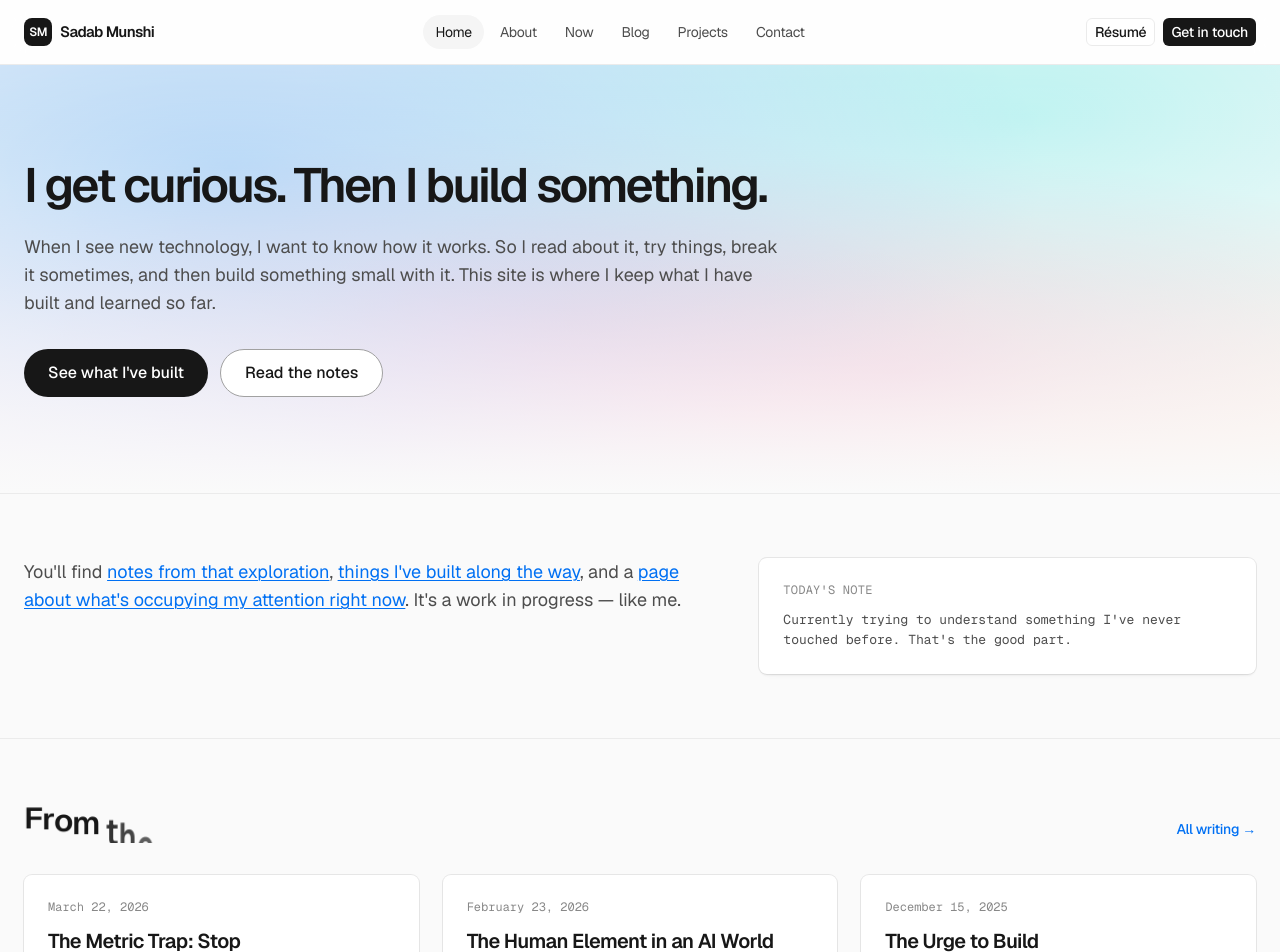
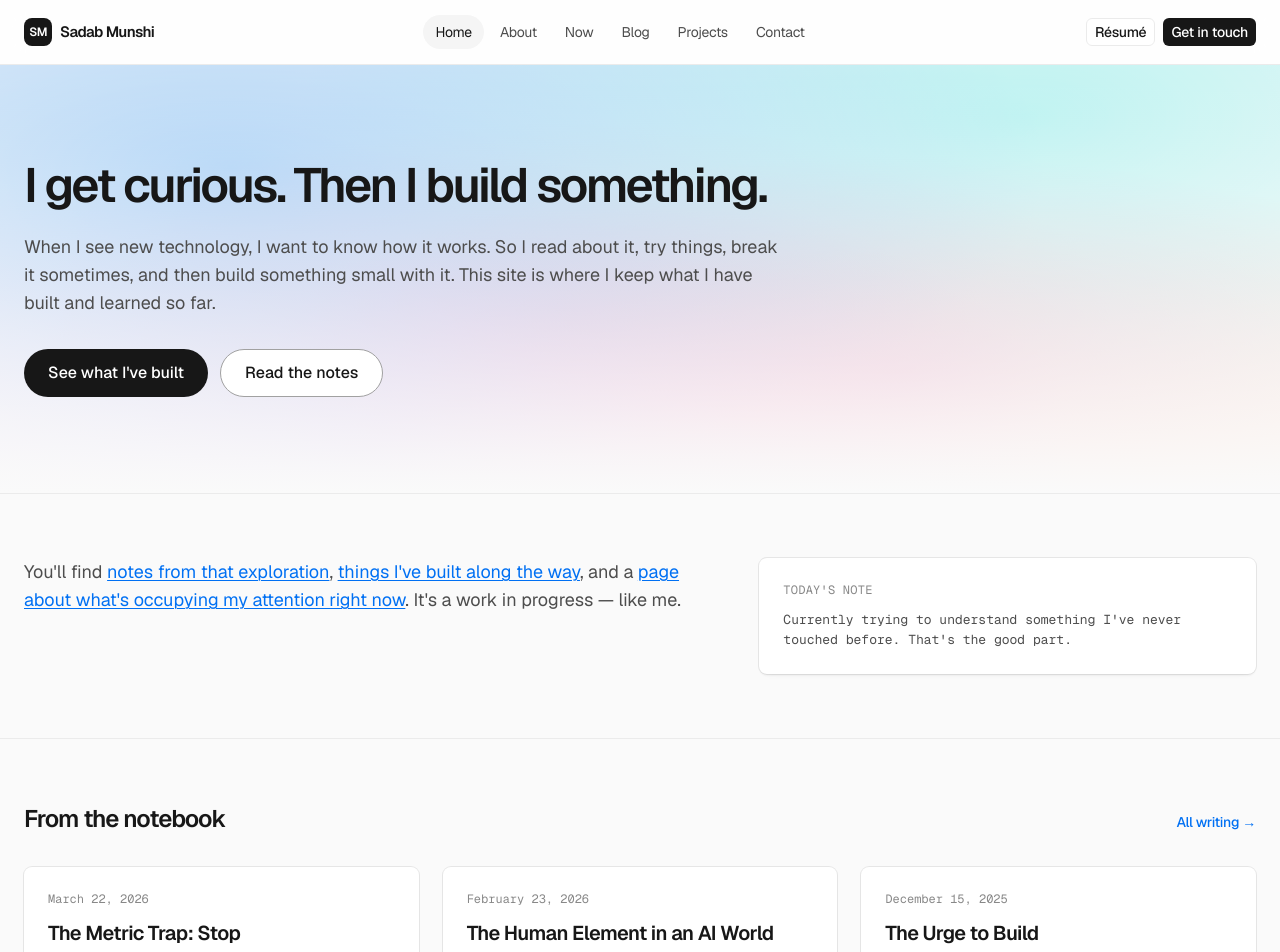
Before and after one commit to fortestbysadab/NextSadabsite, a Next.js app: page / in a window 1280 px wide. Shown: the top 952 px of the page. Built offline with nearby package versions, Linux system fonts and the light colour scheme.

Commit message:
Revert "Integrate ScrollFloat (React Bits) GSAP component; use it for home 'From the notebook' heading"
This reverts commit e5f5304c30cf046e2b7d23f33beae8f35e05440d.

```diff
--- a/package.json
+++ b/package.json
@@ -10,7 +10,6 @@
   },
   "dependencies": {
     "geist": "^1.3.1",
-    "gsap": "^3.15.0",
     "next": "14.2.5",
     "react": "^18.3.1",
     "react-dom": "^18.3.1",
--- a/src/app/page.tsx
+++ b/src/app/page.tsx
@@ -1,6 +1,5 @@
 import Link from "next/link";
 import MeshHero from "@/components/MeshHero";
-import ScrollFloat from "@/components/ScrollFloat";
 import { getAllPosts } from "@/lib/posts";
 import { formatDateLong } from "@/lib/utils";
 
@@ -73,17 +72,7 @@ export default function HomePage() {
       <section className="border-t border-hairline bg-canvas-soft">
         <div className="container-page py-4xl">
           <div className="mb-xl flex items-baseline justify-between">
-            <ScrollFloat
-              containerClassName="text-ink"
-              textClassName="!text-[24px] md:!text-[32px] text-ink"
-              animationDuration={1}
-              ease="back.inOut(2)"
-              scrollStart="center bottom+=50%"
-              scrollEnd="bottom bottom-=40%"
-              stagger={0.03}
-            >
-              From the notebook
-            </ScrollFloat>
+            <h2 className="text-display-md text-ink">From the notebook</h2>
             <Link
               href="/blog"
               className="text-body-sm font-medium text-link transition-colors hover:text-link-deep"
--- a/src/components/ScrollFloat.css
+++ /dev/null
@@ -1,25 +0,0 @@
-.scroll-float {
-  overflow: hidden;
-  margin: 0;
-}
-
-.scroll-float-text {
-  display: inline-block;
-  /* Sized for the design system; override with textClassName as needed. */
-  font-size: clamp(1.75rem, 5vw, 3rem);
-  font-weight: 600;
-  letter-spacing: -1.28px;
-  line-height: 1.25;
-}
-
-.char {
-  display: inline-block;
-}
-
-/* Respect reduced-motion: characters stay visible & in place. */
-@media (prefers-reduced-motion: reduce) {
-  .char {
-    opacity: 1 !important;
-    transform: none !important;
-  }
-}
--- a/src/components/ScrollFloat.tsx
+++ /dev/null
@@ -1,106 +0,0 @@
-"use client";
-
-import { useEffect, useMemo, useRef, type ReactNode, type RefObject } from "react";
-import { gsap } from "gsap";
-import { ScrollTrigger } from "gsap/ScrollTrigger";
-import "./ScrollFloat.css";
-
-gsap.registerPlugin(ScrollTrigger);
-
-type ScrollFloatProps = {
-  /** Content to animate. If a string, it is split into individual characters. */
-  children: ReactNode;
-  /** Optional ref to the scroll container. Defaults to window. */
-  scrollContainerRef?: RefObject<HTMLElement>;
-  /** Additional classes for the container (<h2>) element. */
-  containerClassName?: string;
-  /** Additional classes for the inner text span. */
-  textClassName?: string;
-  /** Duration (seconds) of the animation. */
-  animationDuration?: number;
-  /** GSAP easing function. */
-  ease?: string;
-  /** ScrollTrigger start position. */
-  scrollStart?: string;
-  /** ScrollTrigger end position. */
-  scrollEnd?: string;
-  /** Delay between each character's animation. */
-  stagger?: number;
-};
-
-const ScrollFloat = ({
-  children,
-  scrollContainerRef,
-  containerClassName = "",
-  textClassName = "",
-  animationDuration = 1,
-  ease = "back.inOut(2)",
-  scrollStart = "center bottom+=50%",
-  scrollEnd = "bottom bottom-=40%",
-  stagger = 0.03,
-}: ScrollFloatProps) => {
-  const containerRef = useRef<HTMLHeadingElement>(null);
-
-  const splitText = useMemo(() => {
-    const text = typeof children === "string" ? children : "";
-    return text.split("").map((char, index) => (
-      <span className="char" key={index}>
-        {char === " " ? "\u00A0" : char}
-      </span>
-    ));
-  }, [children]);
-
-  useEffect(() => {
-    const el = containerRef.current;
-    if (!el) return;
-
-    const scroller =
-      scrollContainerRef && scrollContainerRef.current
-        ? scrollContainerRef.current
-        : window;
-
-    const charElements = el.querySelectorAll(".char");
-
-    const tween = gsap.fromTo(
-      charElements,
-      {
-        willChange: "opacity, transform",
-        opacity: 0,
-        yPercent: 120,
-        scaleY: 2.3,
-        scaleX: 0.7,
-        transformOrigin: "50% 0%",
-      },
-      {
-        duration: animationDuration,
-        ease,
-        opacity: 1,
-        yPercent: 0,
-        scaleY: 1,
-        scaleX: 1,
-        stagger,
-        scrollTrigger: {
-          trigger: el,
-          scroller,
-          start: scrollStart,
-          end: scrollEnd,
-          scrub: true,
-        },
-      }
-    );
-
-    // Clean up the ScrollTrigger instance when props change / unmount.
-    return () => {
-      tween.scrollTrigger?.kill();
-      tween.kill();
-    };
-  }, [scrollContainerRef, animationDuration, ease, scrollStart, scrollEnd, stagger]);
-
-  return (
-    <h2 ref={containerRef} className={`scroll-float ${containerClassName}`}>
-      <span className={`scroll-float-text ${textClassName}`}>{splitText}</span>
-    </h2>
-  );
-};
-
-export default ScrollFloat;
```
Also changed, not shown: 1 other file (tests, documents, lock files or other folders).
